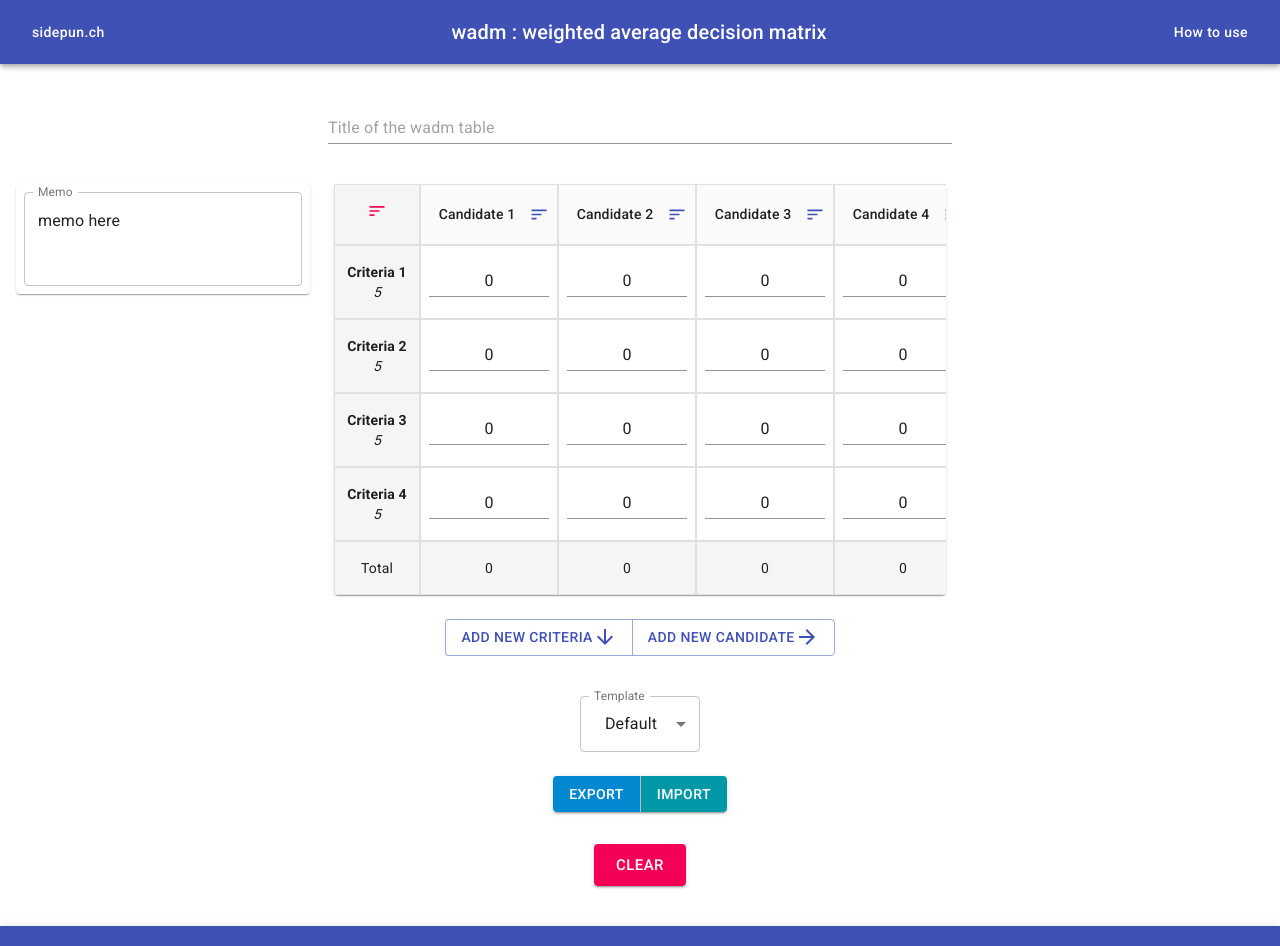
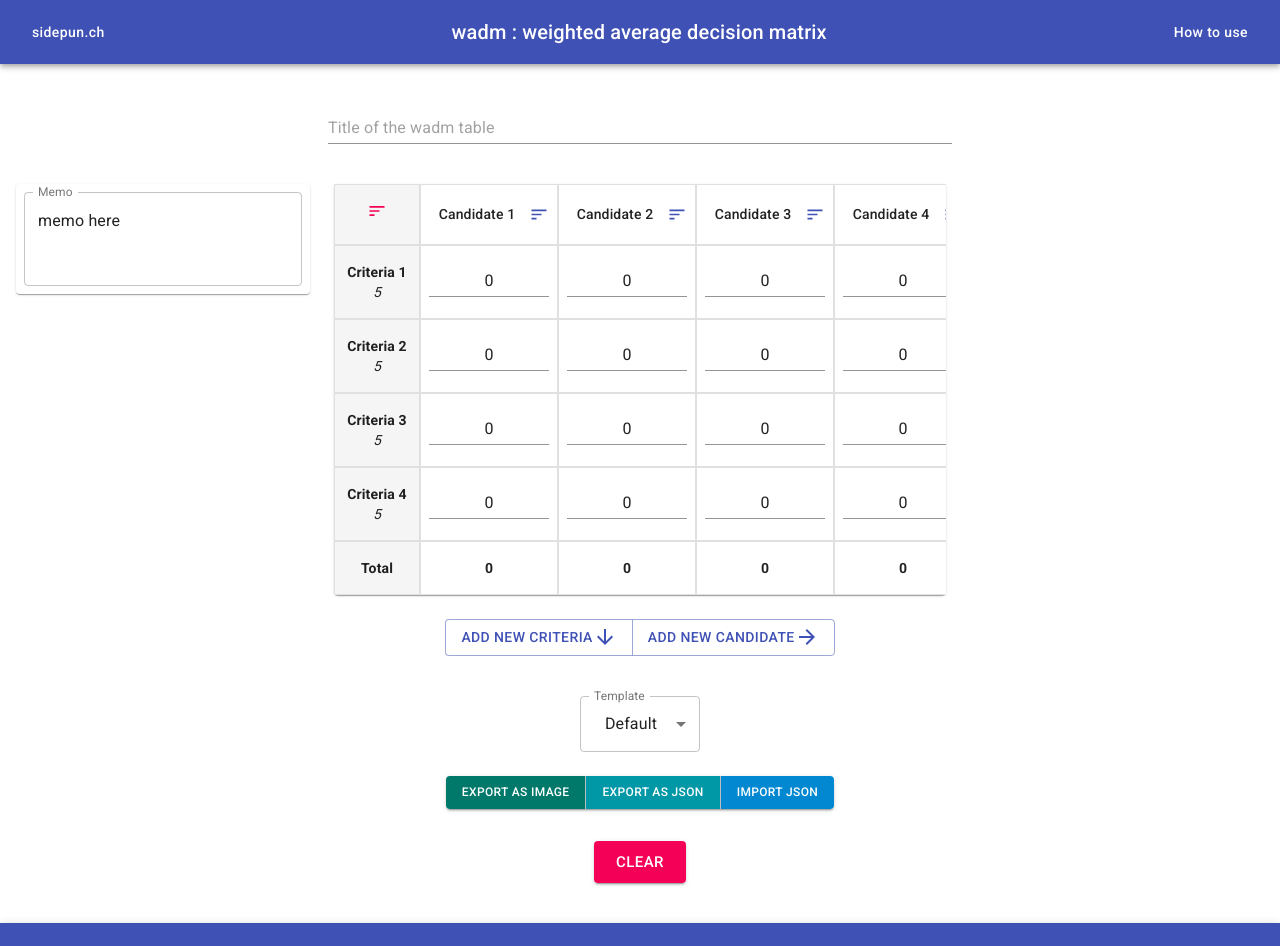
Before and after one commit to kim-sardine/wadm-react, a React (Create React App) app: page / in a window 1280 px wide. Shown: the top 946 px of the page. Built offline with nearby package versions, Linux system fonts and the light colour scheme; the HTML template or start-up script is replaced by a standard one.

Commit message:
Export wadm table as image

```diff
--- a/package.json
+++ b/package.json
@@ -1,6 +1,6 @@
 {
   "name": "wadm",
-  "version": "0.1.0",
+  "version": "0.2.0",
   "private": true,
   "dependencies": {
     "@material-ui/core": "^4.11.0",
@@ -8,11 +8,13 @@
     "@testing-library/jest-dom": "^4.2.4",
     "@testing-library/react": "^9.3.2",
     "@testing-library/user-event": "^7.1.2",
+    "@types/dom-to-image": "^2.6.3",
     "@types/jest": "^24.0.0",
     "@types/lodash": "^4.14.171",
     "@types/node": "^12.0.0",
     "@types/react": "^16.9.0",
     "@types/react-dom": "^16.9.0",
+    "dom-to-image": "^2.6.0",
     "material-table": "^1.69.3",
     "react": "^16.13.1",
     "react-dom": "^16.13.1",
--- a/src/App.tsx
+++ b/src/App.tsx
@@ -2,7 +2,7 @@ import React, { useState, useRef } from 'react';
 
 import { withStyles, makeStyles } from '@material-ui/core/styles';
 import { Grid, Box } from '@material-ui/core';
-import { lightBlue, cyan } from '@material-ui/core/colors';
+import { lightBlue, cyan, teal } from '@material-ui/core/colors';
 
 import Header from './components/Header';
 import Footer from './components/Footer';
@@ -16,6 +16,7 @@ import MenuItem from '@material-ui/core/MenuItem';
 import FormControl from '@material-ui/core/FormControl';
 import Select from '@material-ui/core/Select';
 import { cloneDeep } from 'lodash'
+import domtoimage from 'dom-to-image';
 
 import './App.css';
 
@@ -99,8 +100,24 @@ templates["Moving House"] = {
     ]
 }
 
+const commonStyles = {
+    fontSize: '12px'
+}
+
+const TealButton = withStyles((theme) => ({
+    root: {
+        ...commonStyles,
+      color: theme.palette.getContrastText(teal[700]),
+      backgroundColor: teal[700],
+      '&:hover': {
+        backgroundColor: teal[900],
+      },
+    },
+  }))(Button);
+
 const LightBlueButton = withStyles((theme) => ({
     root: {
+        ...commonStyles,
       color: theme.palette.getContrastText(lightBlue[700]),
       backgroundColor: lightBlue[700],
       '&:hover': {
@@ -111,6 +128,7 @@ const LightBlueButton = withStyles((theme) => ({
 
 const CyanButton = withStyles((theme) => ({
     root: {
+        ...commonStyles,
       color: theme.palette.getContrastText(cyan[700]),
       backgroundColor: cyan[700],
       '&:hover': {
@@ -164,16 +182,10 @@ function App() {
             criteria: [newCriteria],
             candidates: [newCandidate]
         });
+
     }
 
-    const exportWadm = (e: any) => {
-        let output = JSON.stringify({wadm: wadm, inputMemo: inputMemo, title: title}, null, 4);
-
-        const blob = new Blob([output]);
-        const fileDownloadUrl = URL.createObjectURL(blob);
-        const element = document.createElement("a");
-        element.href = fileDownloadUrl;
-
+    function createFilename(): string {
         let filename = title;
         if (filename !== '') {
             filename += '_';
@@ -185,13 +197,41 @@ function App() {
         filename += date + '__' + time;
         filename = 'wadm_' + filename;
 
+        return filename;
+    }
+
+    const exportWadmAsImage = (e: any) => {
+
+        var node = document.getElementById('wadm-table');
+        if (!node) return;
+
+        let filename = createFilename();
+
+        domtoimage.toJpeg(node).then(function (dataUrl) {
+            var link = document.createElement('a');
+            link.download = `${filename}.jpeg`;
+            link.href = dataUrl;
+            link.click();
+        });
+    }
+
+    const exportWadmAsJson = (e: any) => {
+        let output = JSON.stringify({wadm: wadm, inputMemo: inputMemo, title: title}, null, 4);
+
+        const blob = new Blob([output]);
+        const fileDownloadUrl = URL.createObjectURL(blob);
+        const element = document.createElement("a");
+        element.href = fileDownloadUrl;
+
+        let filename = createFilename();
+
         element.download = filename + '.json'
         document.body.appendChild(element);
         element.click();
         URL.revokeObjectURL(fileDownloadUrl);  // free up storage--no longer needed.
     }
 
-    const importWadm = (e: any) => {
+    const importJson = (e: any) => {
         fileRef?.current?.click();
     }
 
@@ -271,8 +311,9 @@ function App() {
                     </Box>
                     <Box textAlign='center' m={1}>
                         <ButtonGroup variant="contained" aria-label="contained button group">
-                            <LightBlueButton onClick={exportWadm}>Export</LightBlueButton>
-                            <CyanButton onClick={importWadm}>Import</CyanButton>
+                            <TealButton onClick={exportWadmAsImage}>Export as image</TealButton>
+                            <CyanButton onClick={exportWadmAsJson}>Export as json</CyanButton>
+                            <LightBlueButton onClick={importJson}>Import json</LightBlueButton>
                         </ButtonGroup>
                     </Box>
                     <Box textAlign='center' m={3}>
--- a/src/components/WadmTable.tsx
+++ b/src/components/WadmTable.tsx
@@ -178,10 +178,12 @@ const MyTotalRow = (props: MyTotalRowProps) => {
     return (
         <TableRow hover key="total" style={{backgroundColor: '#f5f5f5'}}>
             <TableCell className={props.classes.tableFirstCell} align="center">
-                Total
+                <strong>Total</strong>
             </TableCell>
             {totals.map((total, idx) => (
-                <TableCell className={props.classes.tableCell} key={"total" + idx} align="center">{total}</TableCell>
+                <TableCell className={props.classes.tableCell} key={"total" + idx} align="center">
+                    <strong>{total}</strong>
+                </TableCell>
             ))}
         </TableRow>
     );
@@ -241,7 +243,8 @@ const useStyles = makeStyles((theme: Theme) =>
             minWidth: 120,
             maxWidth: 160,
             cursor: 'pointer',
-            border: '1px solid rgba(224, 224, 224, 1)'
+            border: '1px solid rgba(224, 224, 224, 1)',
+            backgroundColor: 'white'
         },
         sortIcon: {
             cursor: "pointer",
@@ -467,6 +470,7 @@ export default function WadmTable(props: WadmTableProps) {
                 <TableContainer>
                     <Table
                         className={classes.table}
+                        id="wadm-table"
                         aria-labelledby="Wadm Table"
                         size="medium"
                         aria-label="wadm table"
```
Also changed, not shown: 1 other file (tests, documents, lock files or other folders).
